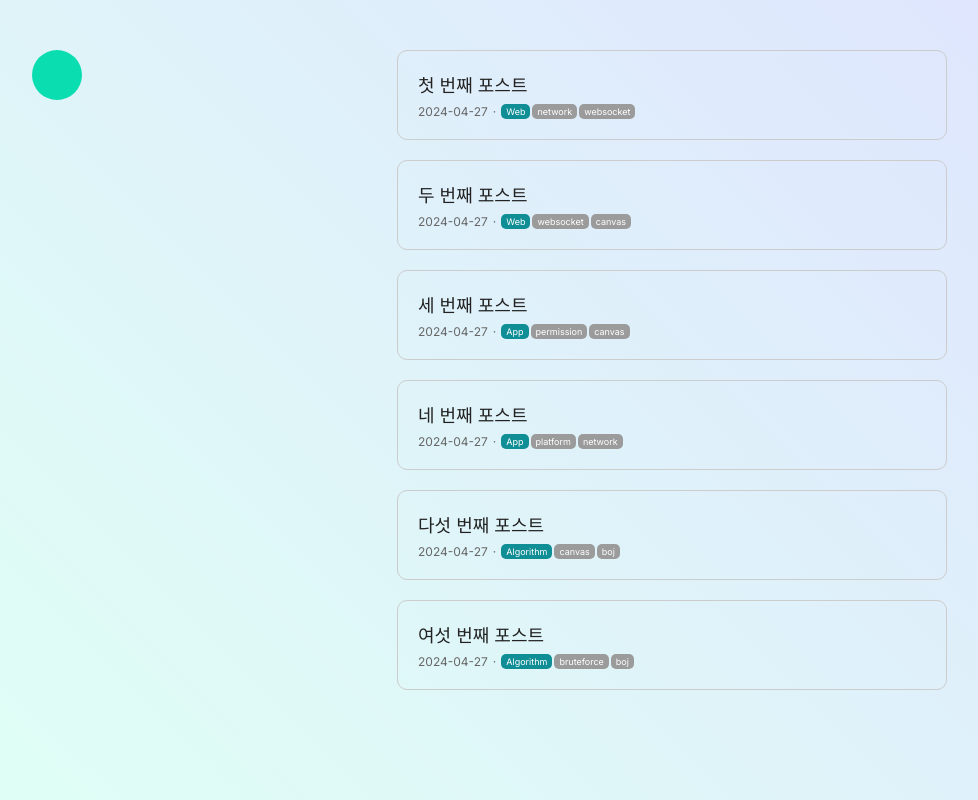
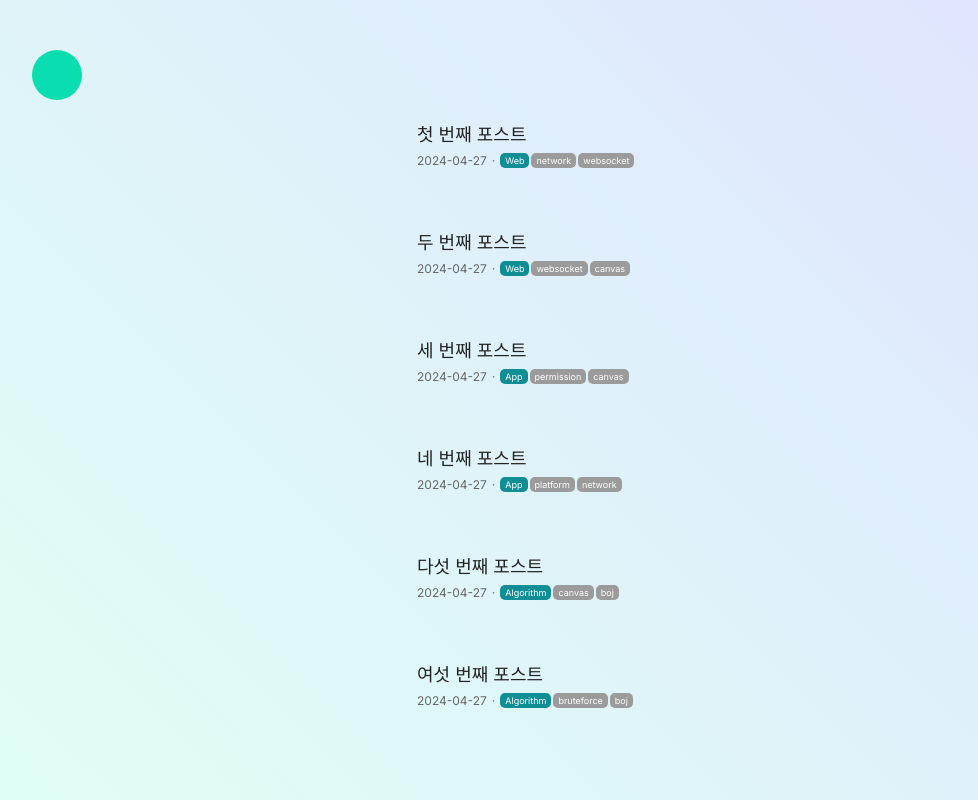
Before and after one commit to namooplus/namoo, a Next.js app in the folder apps/note/: page / in a window 1280 px wide. Shown: the whole page, without its empty margins (18-996 px from the left). Built offline with nearby package versions, Linux system fonts and the light colour scheme.

Commit message:
feat: add hover event

```diff
--- a/apps/note/src/components/PostItem/index.module.css
+++ b/apps/note/src/components/PostItem/index.module.css
@@ -3,10 +3,14 @@
   flex-direction: column;
   gap: 7px;
   padding: 20px;
-  border: 1px solid #cccccc;
   border-radius: 10px;
 
   cursor: pointer;
+  transition: background-color ease 0.3s;
+}
+
+.wrapper:hover {
+  background-color: #00000010;
 }
 
 .hidden {
--- a/apps/note/src/components/PostList/index.module.css
+++ b/apps/note/src/components/PostList/index.module.css
@@ -8,6 +8,6 @@
   display: flex;
   flex-direction: column;
   margin: 0 auto;
-  padding: 50px 50px 0 0;
+  padding: 100px 50px 0 0;
   gap: 20px;
 }
```
